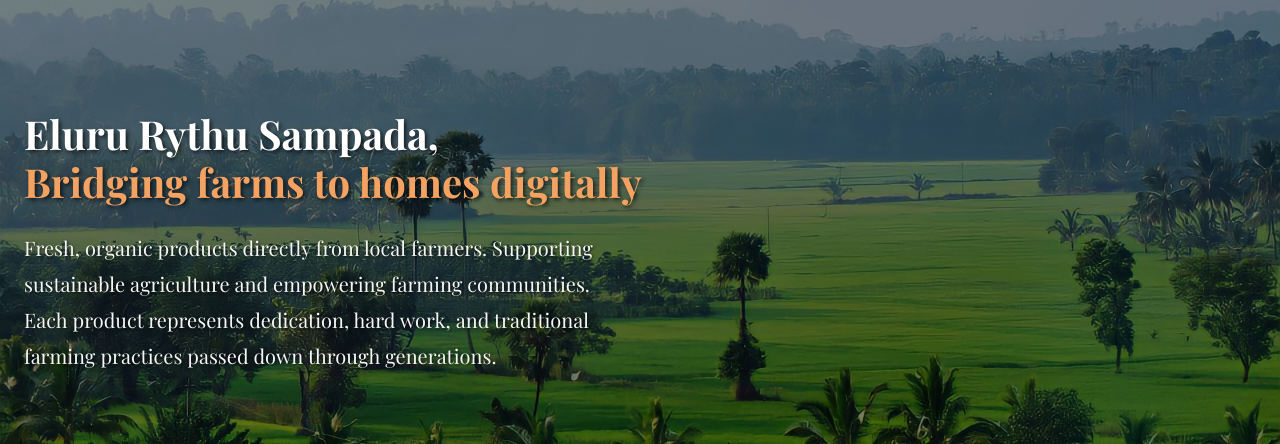
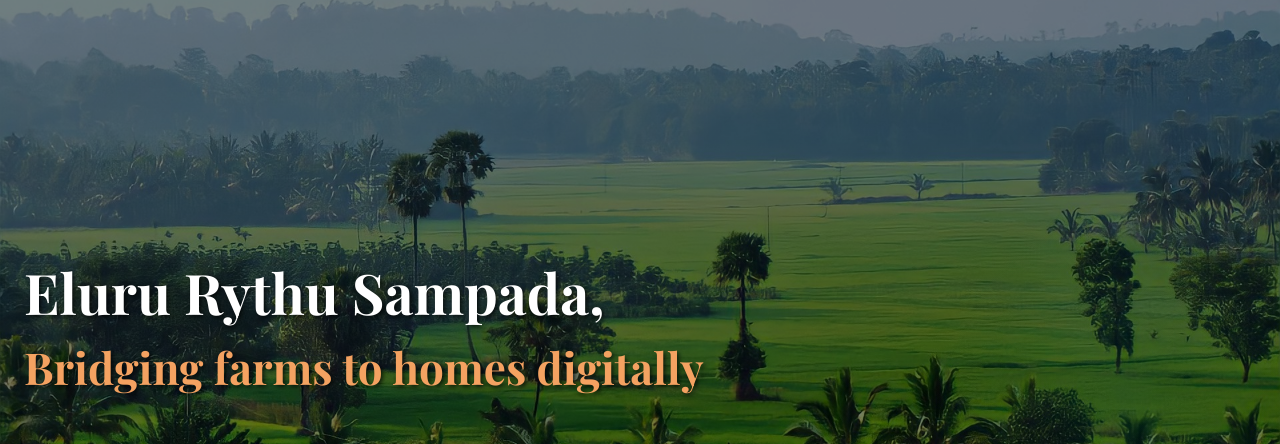
Before and after one commit to VishnuMohan31/EluruRythuSampada, a React (Vite) app in the folder frontend/: page / in a window 1280 px wide. Shown: the part 118-562 px from the top of the page. Built offline with nearby package versions, Linux system fonts and the light colour scheme; no server answers.

Commit message:
Hero section improvements and farmer image positioning fix

```diff
--- a/frontend/src/pages/public/HomePage.css
+++ b/frontend/src/pages/public/HomePage.css
@@ -10,7 +10,8 @@
   position: relative;
   min-height: 70vh;
   display: flex;
-  align-items: center;
+  align-items: flex-end;
+  padding-bottom: 4rem;
   background-size: cover;
   background-position: center;
   background-repeat: no-repeat;
@@ -50,7 +51,7 @@
 
 .hero-title {
   font-family: var(--font-heading);
-  font-size: 2.5rem;
+  font-size: 3.5rem;
   font-weight: 700;
   line-height: 1.2;
   margin-bottom: var(--spacing-lg);
@@ -61,7 +62,8 @@
 .hero-highlight {
   color: #f4a261;
   display: block;
-  font-size: 2.5rem;
+  font-size: 2.75rem;
+  margin-top: 1rem;
 }
 
 .hero-description {
--- a/frontend/src/pages/public/HomePage.jsx
+++ b/frontend/src/pages/public/HomePage.jsx
@@ -102,12 +102,6 @@ const HomePage = () => {
               Eluru Rythu Sampada,
               <span className="hero-highlight"> Bridging farms to homes digitally</span>
             </h1>
-            <p className="hero-description">
-              Fresh, organic products directly from local farmers. Supporting
-              sustainable agriculture and empowering farming communities. Each product
-              represents dedication, hard work, and traditional farming practices passed
-              down through generations.
-            </p>
           </div>
         </div>
         <div className="hero-decoration"></div>
--- a/frontend/src/pages/public/ProductDetailPage.css
+++ b/frontend/src/pages/public/ProductDetailPage.css
@@ -198,6 +198,8 @@
   text-align: center;
   flex-shrink: 0;
   cursor: pointer;
+  align-self: flex-start;
+  margin-top: 0;
 }
 
 .farmer-photo {
@@ -208,6 +210,7 @@
   border: 3px solid var(--color-primary);
   box-shadow: 0 4px 12px rgba(0,0,0,0.1);
   transition: all var(--transition-base);
+  display: block;
 }
 
 .farmer-photo-placeholder {
@@ -216,6 +219,8 @@
   justify-content: center;
   background: linear-gradient(135deg, #f0f9ff 0%, #e0f2fe 100%);
   border: 3px solid var(--color-primary);
+  width: 120px;
+  height: 120px;
 }
 
 .farmer-photo-container:hover .farmer-photo {
```
